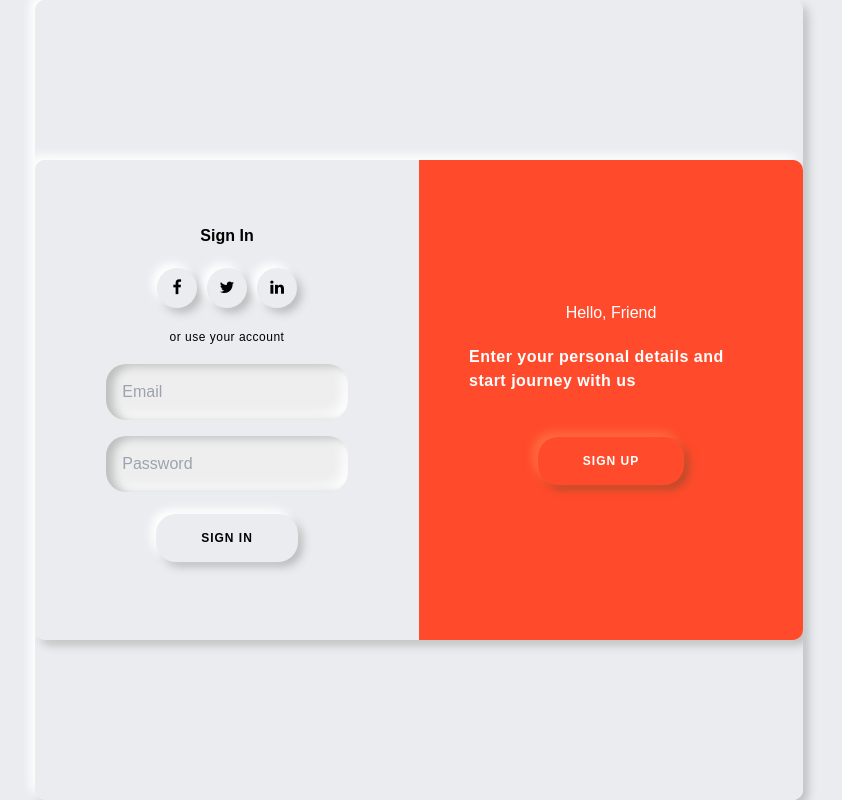
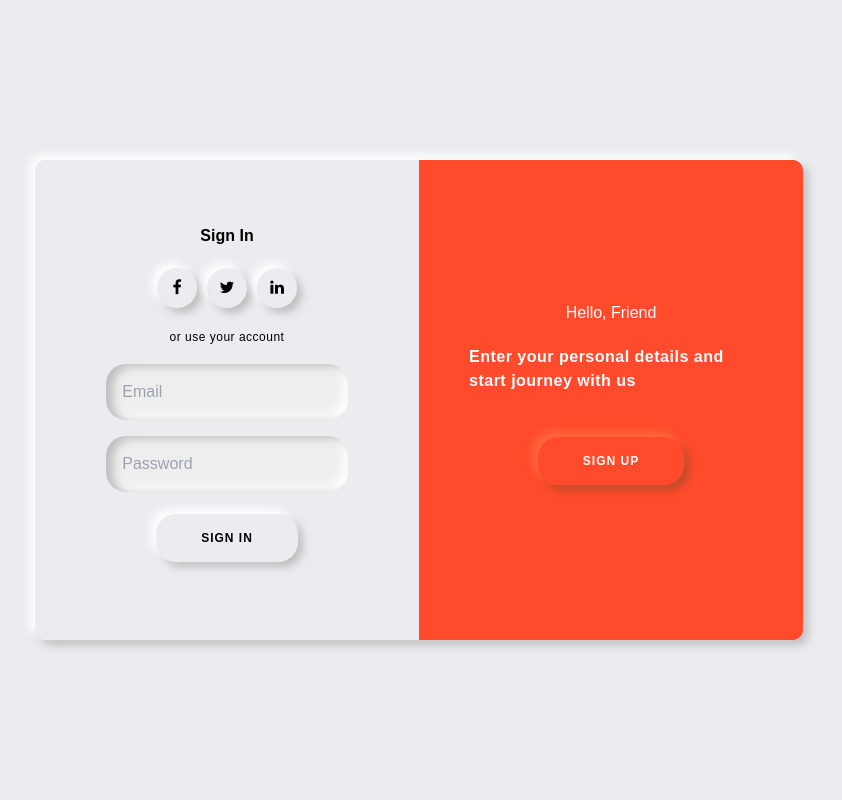
Before and after one commit to jjjjuWon/login_page_frontend, a Next.js app: page / in a window 1280 px wide. Shown: the whole page, without its empty margins (221-1063 px from the left). Built offline with nearby package versions, Linux system fonts and the light colour scheme.

Commit message:
import React declaration and css bug fix

```diff
--- a/app/components/Chat.tsx
+++ b/app/components/Chat.tsx
@@ -1,8 +1,7 @@
 'use client';
 
-import { useState, useEffect, useRef } from 'react';
+import React, { useState, useEffect, useRef } from 'react';
 import io from 'socket.io-client';
-import type { Socket as SocketType } from 'socket.io-client';
 
 interface ChatProps {
   username: string;
--- a/app/components/LoginForm.tsx
+++ b/app/components/LoginForm.tsx
@@ -1,13 +1,13 @@
 'use client';
 
-import { useState } from 'react';
+import React, { useState } from 'react';
 
 interface LoginFormProps {
   onLogin: (username: string) => void;
 }
 
 export default function LoginForm({ onLogin }: LoginFormProps) {
-  const [username, setUsername] = useState('');
+  const [username, setUsername] = useState('');77
   const [password, setPassword] = useState('');
 
   const handleSubmit = (e: React.FormEvent) => {
--- a/app/layout.tsx
+++ b/app/layout.tsx
@@ -1,7 +1,7 @@
 import './globals.css'
-import type { Metadata } from 'next'
+import React from 'react';
 
-export const metadata: Metadata = {
+export const metadata = {
   title: 'Chat App',
   description: 'Real-time chat application',
 }
@@ -19,13 +19,7 @@ export default function RootLayout({
           href="https://cdnjs.cloudflare.com/ajax/libs/font-awesome/4.7.0/css/font-awesome.css"
         />
       </head>
-      <body>
-        <div className="wrapper">
-          <div className="container">
-            {children}
-          </div>
-        </div>
-      </body>
+      <body>{children}</body>
     </html>
   )
 }
--- a/app/page.tsx
+++ b/app/page.tsx
@@ -1,6 +1,7 @@
 'use client';
 
-import { useState } from 'react';
+import React, { useState } from 'react';
+
 
 export default function LoginPage() {
   const [isSignUp, setIsSignUp] = useState(false);
```
Also changed, not shown: package.json (+13 -17 lines), tsconfig.json (+13 -27 lines), 1 other file (tests, documents, lock files or other folders).
